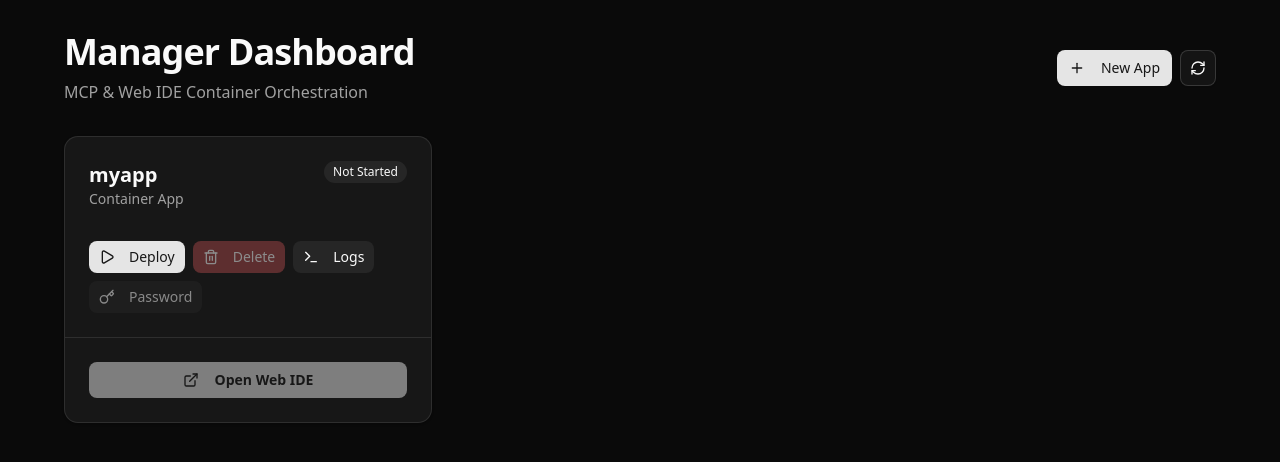
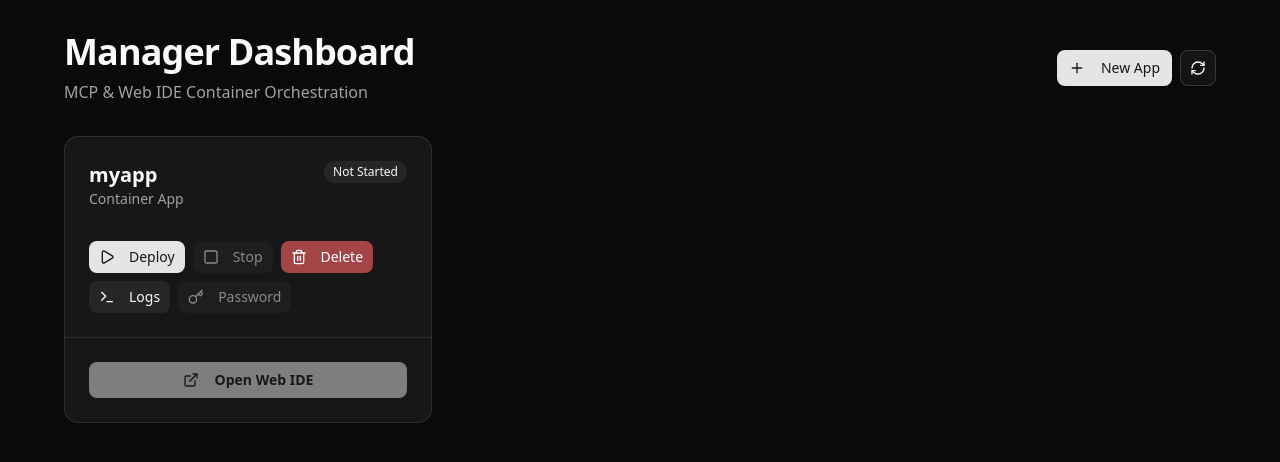
Before and after one commit to ctenopoma/mcphub, a Next.js app in the folder rust_ui/frontend/: page / in a window 1280 px wide. Shown: the top 462 px of the page. Built offline with nearby package versions, Linux system fonts and the light colour scheme; no server answers.

Commit message:
アプリコンテナの停止ボタンを追加

```diff
--- a/rust_ui/frontend/src/app/page.tsx
+++ b/rust_ui/frontend/src/app/page.tsx
@@ -4,7 +4,7 @@ import { useEffect, useState } from "react";
 import { Button } from "@/components/ui/button";
 import { Card, CardContent, CardDescription, CardHeader, CardTitle, CardFooter } from "@/components/ui/card";
 import { Badge } from "@/components/ui/badge";
-import { Play, Terminal, Trash2, ExternalLink, RefreshCw, Key, Copy, RotateCcw, Plus, X } from "lucide-react";
+import { Play, Square, Terminal, Trash2, ExternalLink, RefreshCw, Key, Copy, RotateCcw, Plus, X } from "lucide-react";
 import { ScrollArea } from "@/components/ui/scroll-area";
 import { Input } from "@/components/ui/input";
 
@@ -52,7 +52,18 @@ export default function Dashboard() {
     }
   };
 
+  const handleStop = async (appName: string) => {
+    setLoading(true);
+    try {
+      await fetch(`/api/stop/${appName}`, { method: "POST" });
+      await fetchApps();
+    } finally {
+      setLoading(false);
+    }
+  };
+
   const handleDelete = async (appName: string) => {
+    if (!confirm(`「${appName}」を完全に削除しますか？\nコンテナとアプリディレクトリが削除されます。`)) return;
     setLoading(true);
     try {
       await fetch(`/api/delete/${appName}`, { method: "POST" });
@@ -218,10 +229,19 @@ export default function Dashboard() {
                       {isUp ? "Restart" : "Deploy"}
                     </Button>
                     <Button
+                      variant="secondary"
+                      size="sm"
+                      onClick={() => handleStop(app.name)}
+                      disabled={loading || !isUp}
+                    >
+                      <Square className="mr-2 h-4 w-4" />
+                      Stop
+                    </Button>
+                    <Button
                       variant="destructive"
                       size="sm"
                       onClick={() => handleDelete(app.name)}
-                      disabled={loading || app.status === "Not Started"}
+                      disabled={loading}
                     >
                       <Trash2 className="mr-2 h-4 w-4" />
                       Delete
```
Also changed, not shown: 1 other file (tests, documents, lock files or other folders).
